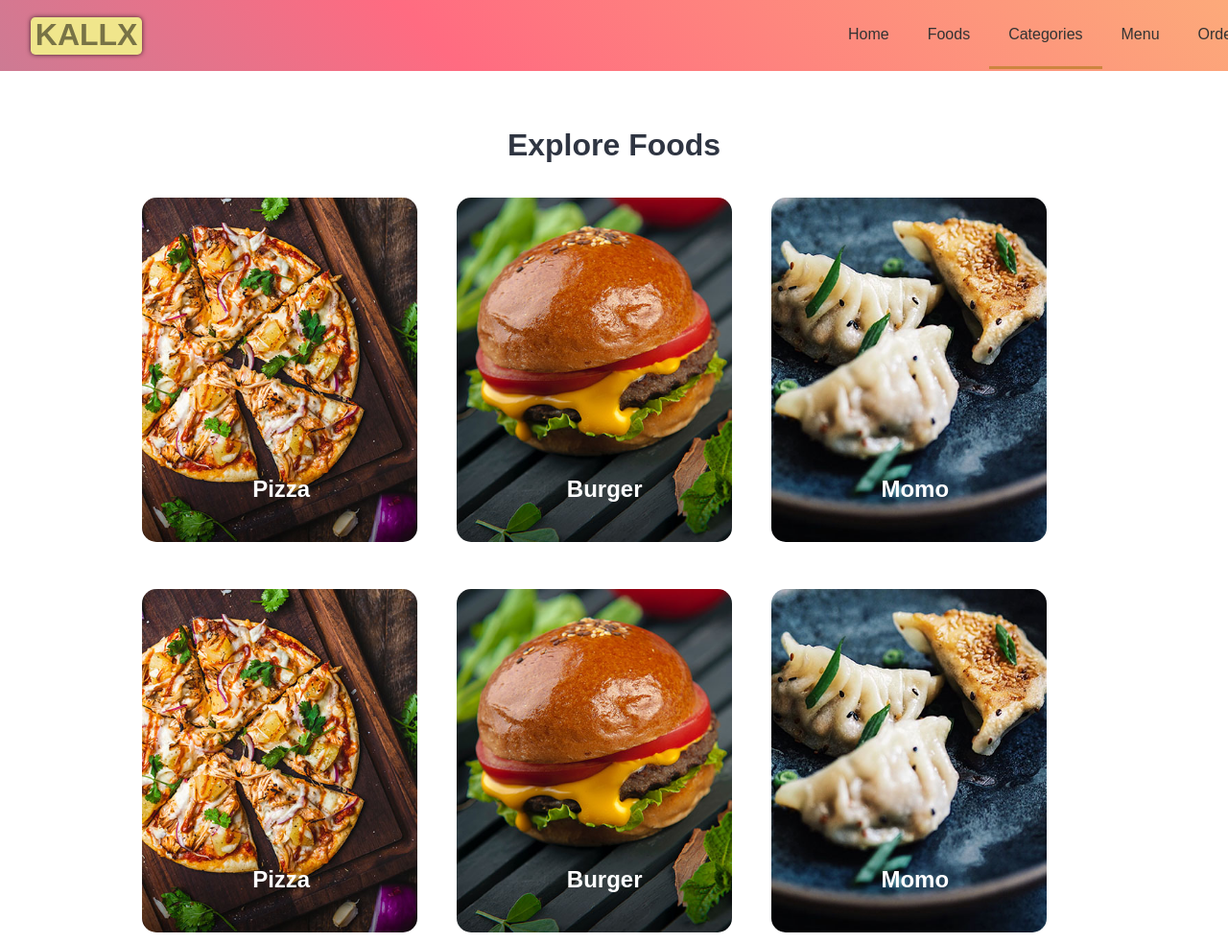
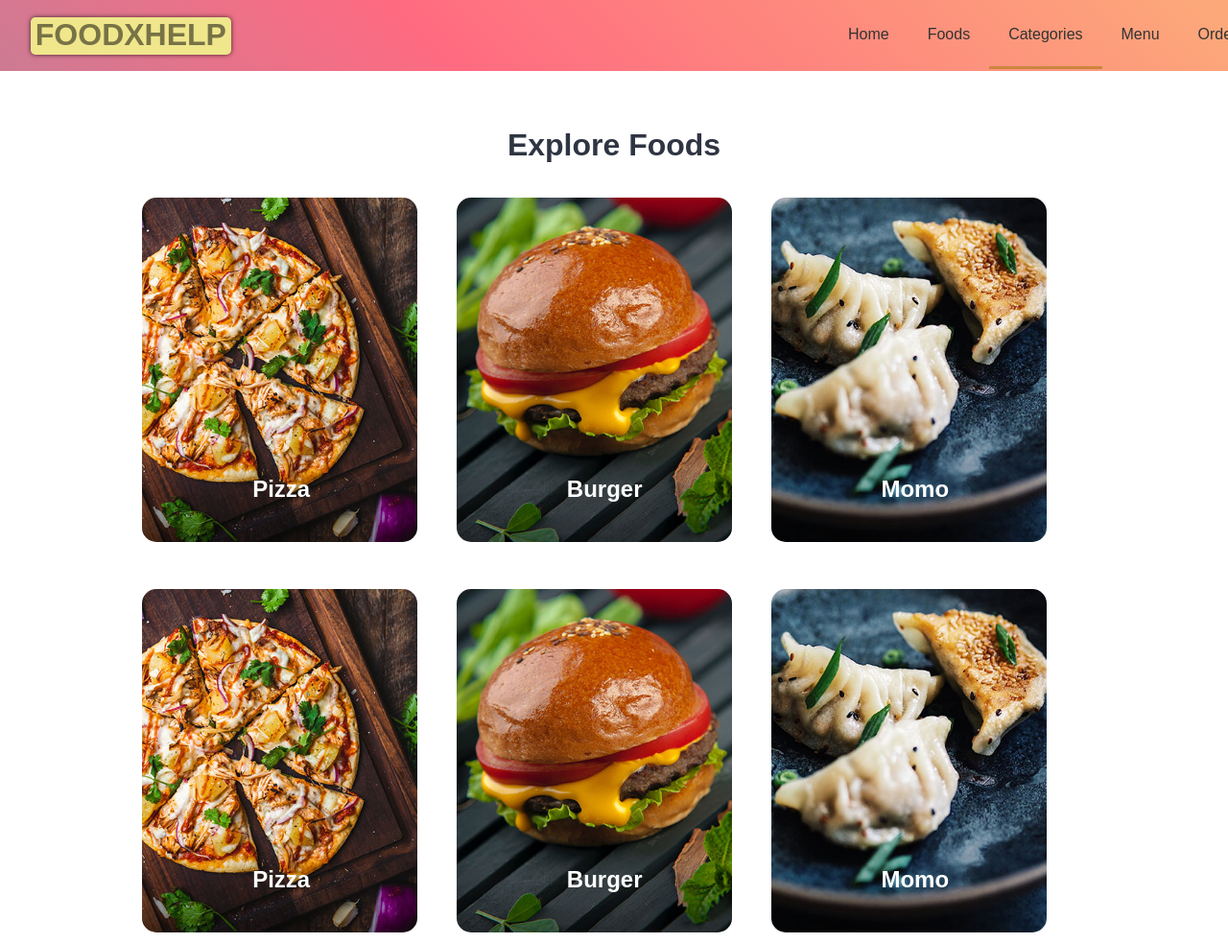
Before and after one commit to KALLXCODE/KALLXFOODS---Food-Delivery-Website, a plain HTML site: page categories.html in a window 1280 px wide. Shown: the top 983 px of the page at 96% size. Drawn offline with Linux system fonts and the light colour scheme.

Commit message:
Update categories.html

```diff
--- a/categories.html
+++ b/categories.html
@@ -15,7 +15,7 @@
   <header>
         <nav id="nav-bar">
 
-                <h1 class="logo"><a href="index.html">KALLX</a></h1>
+                <h1 class="logo"><a href="index.html">FOODXHELP</a></h1>
                     <div class="container" onclick="aFunction(this)">
                         <div class="bar1"></div>
                         <div class="bar2"></div>
```
